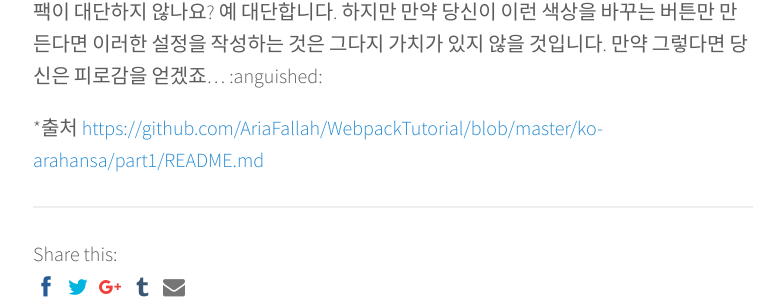
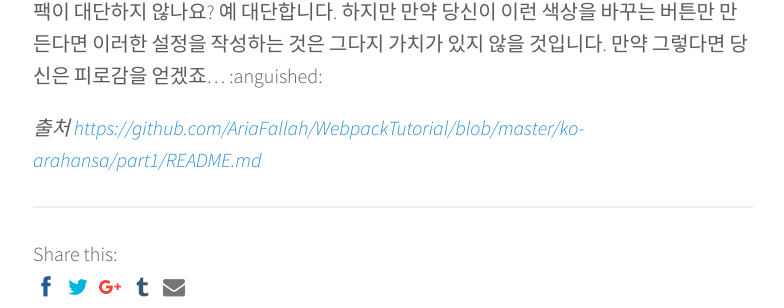
Before and after one commit to qnfzks55/jijong.github.io, a Jekyll site: the page built from _posts/2016-12-02-webpack.md, in a window 1280 px wide and 900 px high, scrolled down 20109 px. Shown: the part 352-660 px from the top of the window, without its empty margins (247-1031 px from the left). Built offline with Jekyll 4.4.1, drawn with Linux system fonts in a browser that asks for light colours; nearby versions of some CDN libraries; comment, search, counter and statistics services are not loaded.

Commit message:
웹팩 포스트 추가

```diff
--- a/_posts/2016-12-02-webpack.md
+++ b/_posts/2016-12-02-webpack.md
@@ -727,4 +727,4 @@ if (module.hot) {
 (마치면서) 축하드립니다! 당신은 div의 색상을 변할 수 이게 하는 버튼을 만들었습니다. 웹팩이 대단하지 않나요?
 예 대단합니다. 하지만 만약 당신이 이런 색상을 바꾸는 버튼만 만든다면 이러한 설정을 작성하는 것은 그다지 가치가 있지 않을 것입니다. 만약 그렇다면 당신은 피로감을 얻겠죠... :anguished:
 
-*출처 [https://github.com/AriaFallah/WebpackTutorial/blob/master/ko-arahansa/part1/README.md](https://github.com/AriaFallah/WebpackTutorial/blob/master/ko-arahansa/part1/README.md)
+*출처 [https://github.com/AriaFallah/WebpackTutorial/blob/master/ko-arahansa/part1/README.md](https://github.com/AriaFallah/WebpackTutorial/blob/master/ko-arahansa/part1/README.md)*
```
